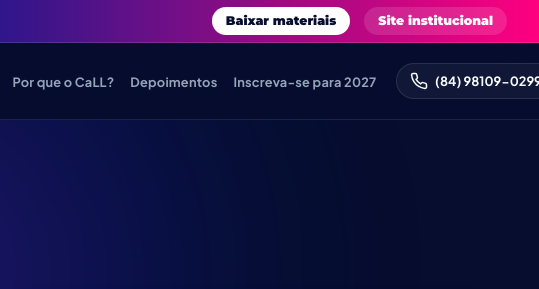
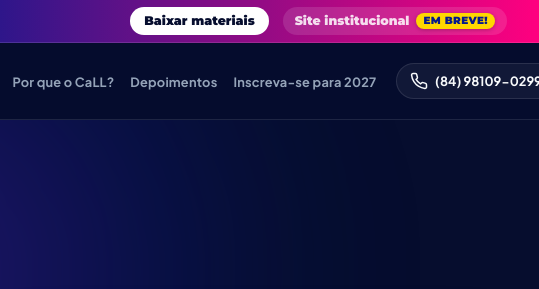
Before and after one commit to thephysicsrn/call-cursos-isolados, a website built with Vite: page enem-reta-final/index.html in a window 1280 px wide. Shown: the top 289 px of the page, 741-1280 px from the left. Built offline with nearby package versions, Linux system fonts and the light colour scheme.

Commit message:
feat(top-bar): adicionar badge Em breve! e desativar clique em Site institucional

```diff
--- a/enem-reta-final/index.html
+++ b/enem-reta-final/index.html
@@ -42,7 +42,12 @@
       </div>
       <div class="top-bar-right">
         <a href="#materiais" class="top-bar-btn">Baixar materiais</a>
-        <a href="./institucional.html" class="top-bar-btn" style="background: rgba(255,255,255,0.12); color: #fff;">Site institucional</a>
+        <div class="top-bar-btn-disabled-wrap" style="position: relative; display: inline-flex; align-items: center; cursor: not-allowed;" title="Site institucional - Em breve!">
+          <span class="top-bar-btn" style="background: rgba(255,255,255,0.12); color: rgba(255,255,255,0.85); cursor: not-allowed; pointer-events: none; user-select: none; display: inline-flex; align-items: center; gap: 7px; padding: 4px 12px;">
+            <span>Site institucional</span>
+            <span style="background: #FFD700; color: #071A8C; font-size: 0.65rem; font-weight: 900; padding: 2px 7px; border-radius: 999px; text-transform: uppercase; letter-spacing: 0.4px; line-height: 1.1; box-shadow: 0 1px 4px rgba(0,0,0,0.25);">Em breve!</span>
+          </span>
+        </div>
       </div>
     </div>
   </div>
```
Also changed, not shown: index.html (+6 -1 lines), retafinalenem/index.html (+6 -1 lines).
